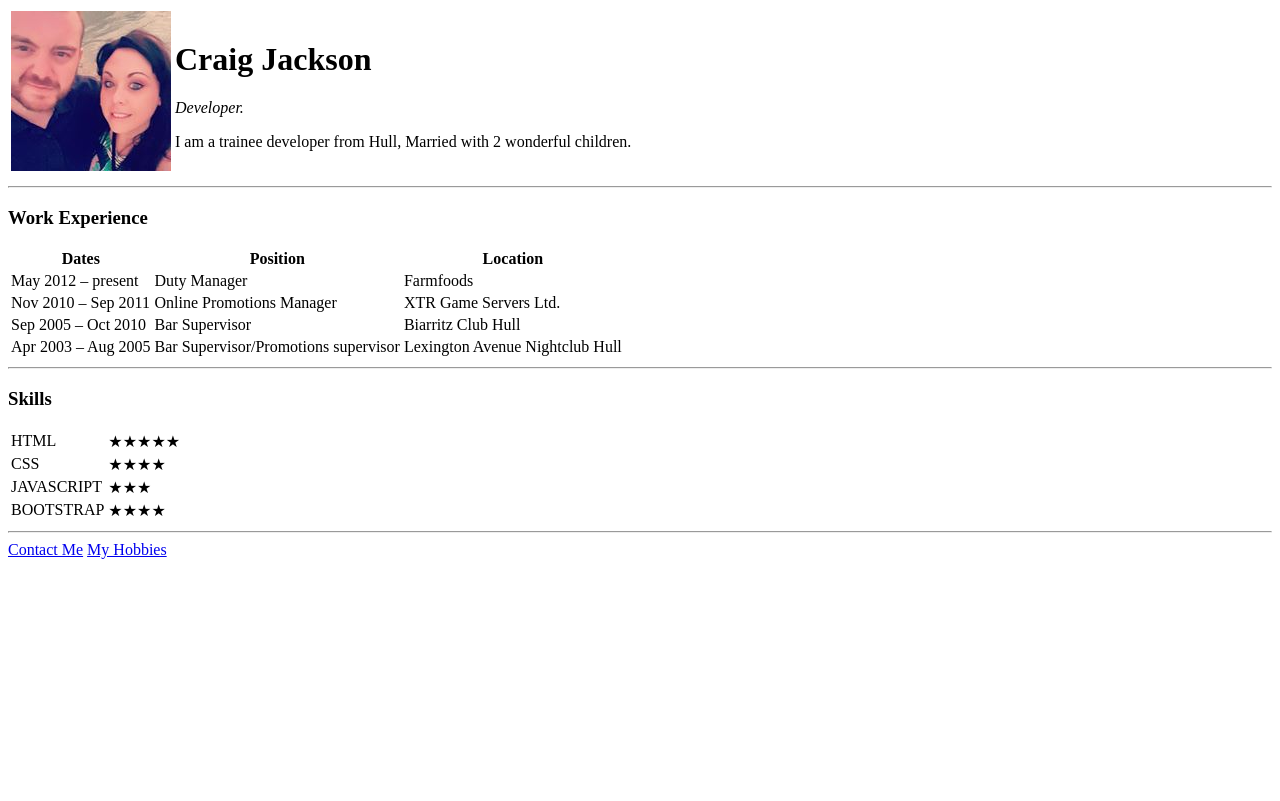
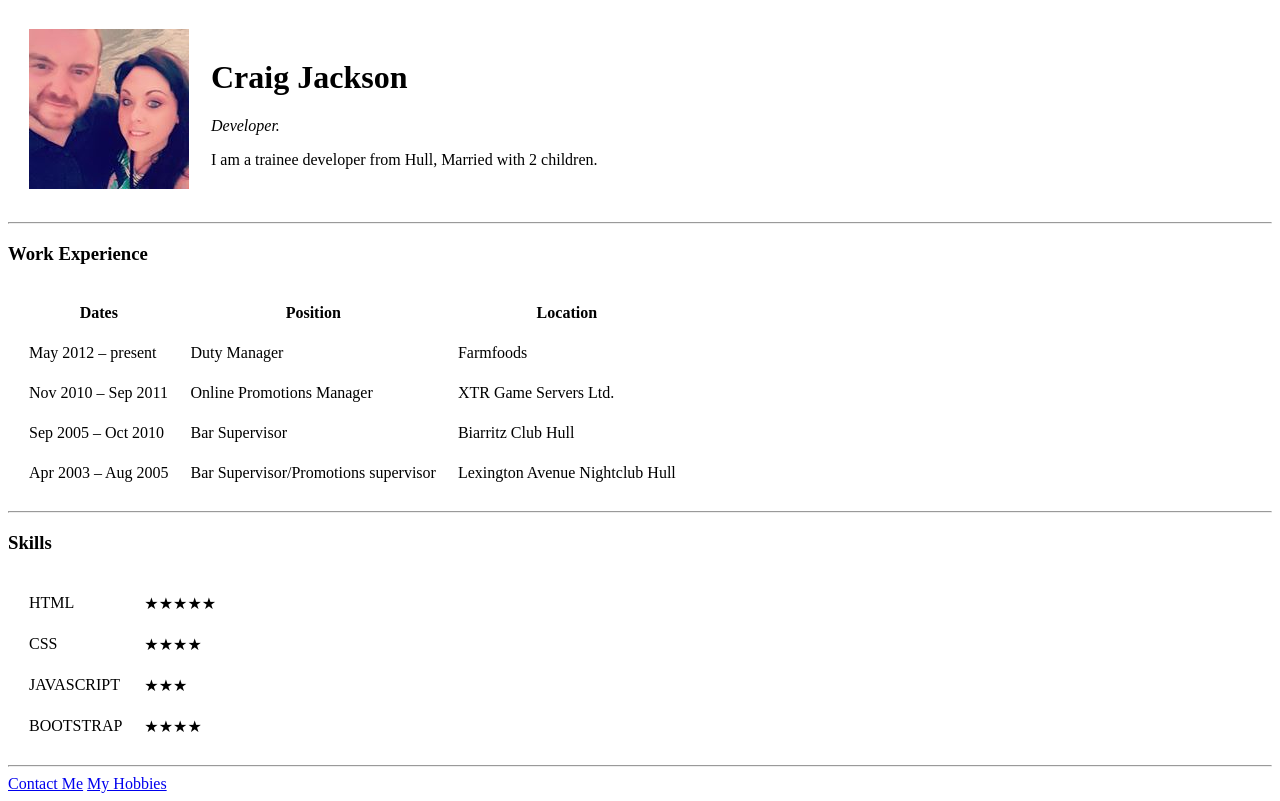
Before and after one commit to CraigJDevelopment/cv, a plain HTML site: page index.html in a window 1280 px wide. Drawn offline with Linux system fonts and the light colour scheme.

Commit message:
Spacing changes

```diff
--- a/index.html
+++ b/index.html
@@ -7,12 +7,12 @@
 </head>
 
 <body>
-    <table>
+    <table cellspacing="20">
         <tr>
             <td><img src="images/craig.jpeg" alt="Me"></td>
             <td><h1>Craig Jackson</h1>
             <p><em>Developer.</em></p>
-            <p>I am a trainee developer from Hull, Married with 2 wonderful children.</p></td>
+            <p>I am a trainee developer from Hull, Married with 2 children.</p></td>
         </tr>
     </table>
 
@@ -20,7 +20,7 @@
     <hr>
 
     <h3>Work Experience</h3>
-    <table>
+    <table cellspacing="20">
         <thead>
             <tr>
                 <th>Dates</th>
@@ -54,7 +54,8 @@
     <hr>
 
     <h3>Skills</h3>
-    <table>
+
+    <table cellspacing="20">
         <tr>
             <td>HTML</td>
             <td>★★★★★</td>
```
